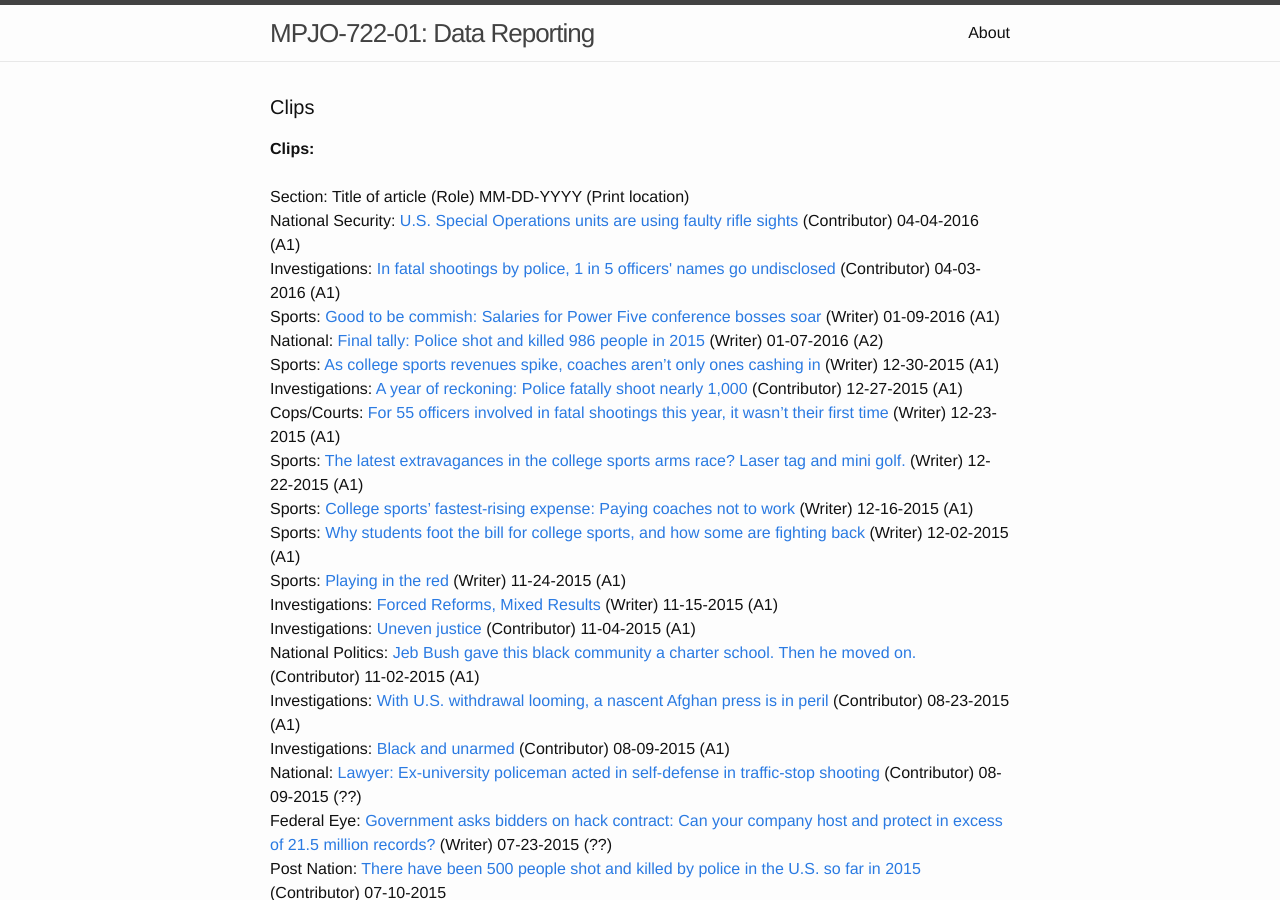
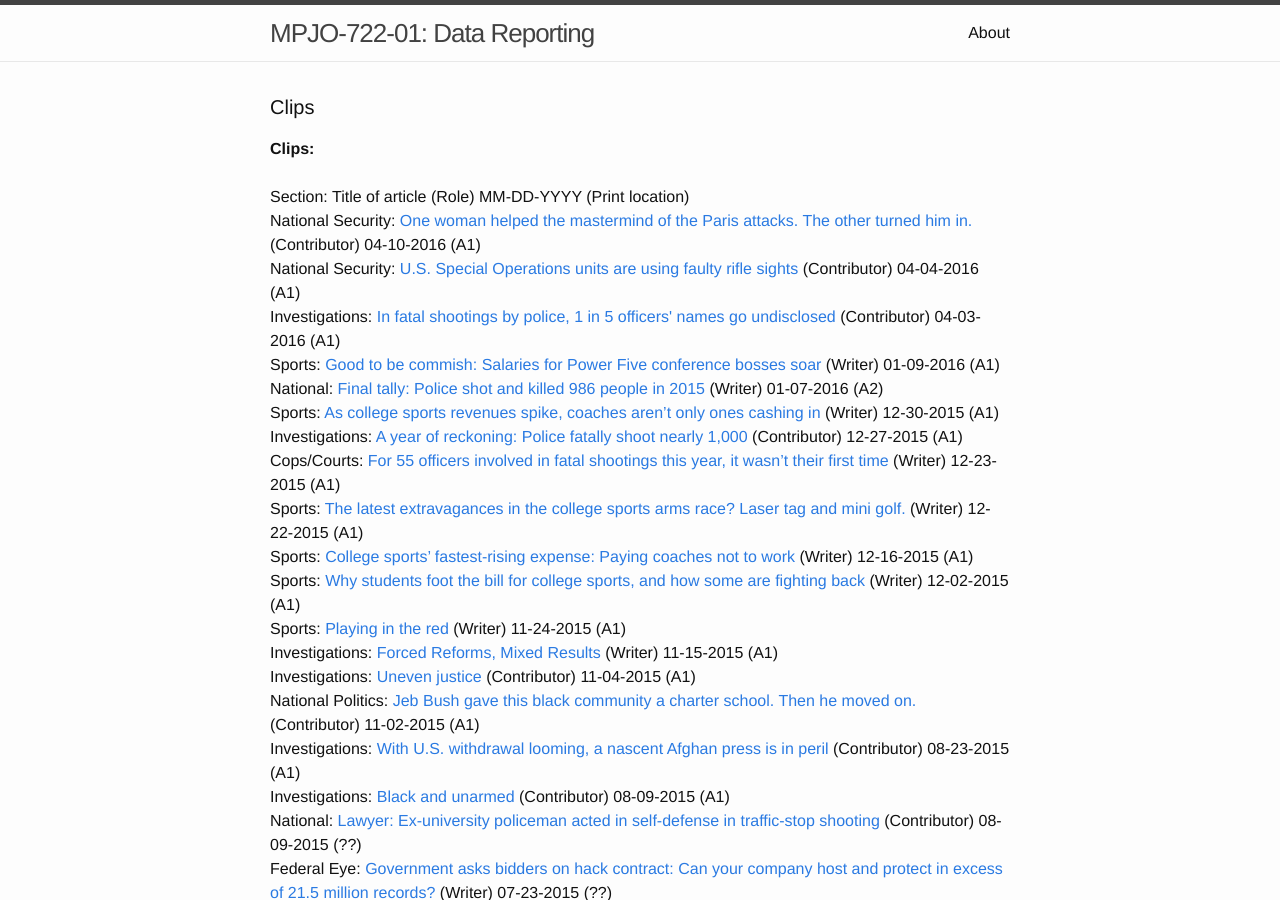
Before and after one commit to stevenrich-zz/stevenrich.github.io, a Jekyll site: the page built from clips.html, in a window 1280 px wide and 900 px high. Built offline with Jekyll 4.4.1, drawn with Linux system fonts in a browser that asks for light colours.

Commit message:
Update clips.html

```diff
--- a/clips.html
+++ b/clips.html
@@ -8,6 +8,7 @@ layout: default
 
   <b>Clips:</b> <br><br>
   Section: Title of article (Role) MM-DD-YYYY (Print location)<br>
+  National Security: <a href="https://www.washingtonpost.com/world/national-security/one-woman-helped-the-mastermind-of-the-paris-attacks-the-other-turned-him-in/2016/04/10/66bce472-fc47-11e5-9140-e61d062438bb_story.html">One woman helped the mastermind of the Paris attacks. The other turned him in.</a> (Contributor) 04-10-2016 (A1)<br>
   National Security: <a href="https://www.washingtonpost.com/news/checkpoint/wp/2016/04/03/u-s-special-operations-units-are-using-faulty-rifle-sights/">U.S. Special Operations units are using faulty rifle sights</a> (Contributor) 04-04-2016 (A1)<br>
   Investigations: <a href="https://www.washingtonpost.com/investigations/in-fatal-shootings-by-police-1-in-5-officers-names-go-undisclosed/2016/03/31/4bb08bc8-ea10-11e5-b0fd-073d5930a7b7_story.html">In fatal shootings by police, 1 in 5 officers' names go undisclosed</a> (Contributor) 04-03-2016 (A1)<br>
   Sports: <a href="https://www.washingtonpost.com/sports/colleges/good-to-be-commish-salaries-for-power-five-conference-bosses-soar/2016/01/08/8b5dfe1c-b569-11e5-a76a-0b5145e8679a_story.html">Good to be commish: Salaries for Power Five conference bosses soar</a> (Writer) 01-09-2016 (A1)<br>
```
